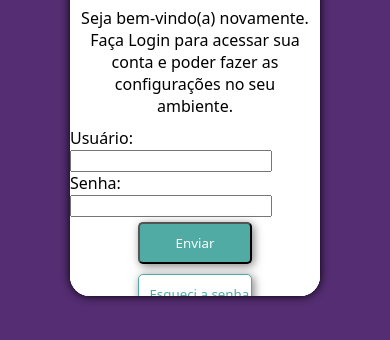
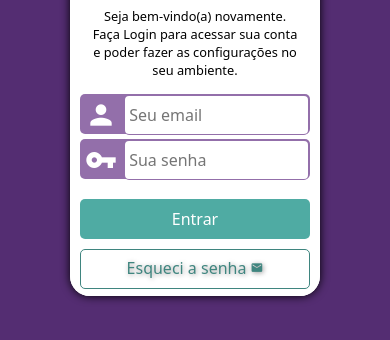
Before and after one commit to pauloprediger/Login, a plain HTML site: page index.html in a window 390 px wide. Shown: the part 376-716 px from the top of the page. Drawn offline with Linux system fonts and the light colour scheme; a web font is replaced by a local one.

Commit message:
media query update

```diff
--- a/estilos/media-query.css
+++ b/estilos/media-query.css
@@ -6,7 +6,7 @@
         width: 100vw;
     }
     section#id_login{
-        height: 50vh;
+        height: 55vh;
         width: 80vw;
     }
     div#imagem{
@@ -18,6 +18,11 @@
         float: right;
         width: 70%;
     }
+    #formulario  p{
+        padding-right: 20px;
+        padding-left: 20px;
+        font-size: 1.2em;
+    }
 }
 @media screen and (min-width: 992px){
     body{
@@ -25,16 +30,21 @@
         width: 100vw;
     }
     section#id_login{
-        height: 50vh;
+        height: 60vh;
         width: 60vw;
     }
     div#imagem{
-        float: left;
-        width: 4    0%;
+        float: right;
+        width: 40%;
         height: 100%;
     }
     #formulario{
-        float: right;
+        float: left;
         width: 60%;
     }
+    #formulario  p{
+        padding-right: 20px;
+        padding-left: 20px;
+        font-size: 1.2em;
+    }
 }
--- a/estilos/style.css
+++ b/estilos/style.css
@@ -32,13 +32,13 @@ section#id_login{
     position: relative;
     top: 50%;
     left: 50%;
-    transform: translate(-50%, -50%);
 
     background-color: white;
     overflow: hidden;
 
     transition: width 0.3s, heigth 0.3s;
     transition-timing-function: ease;
+    transform: translate(-50%, -50%);
 
 }
 div#imagem{
@@ -51,39 +51,83 @@ div#formulario{
     display: block;
     text-align: center;
 }
-#formulario >p{
-    padding: 10px;
+h2{
+    text-align: center;
+    margin-bottom: 10px;
+}
+#formulario  p{
+    padding-right: 20px;
+    padding-left: 20px;
+    font-size: 0.8em;
+}
+form div.campo{
+    background-color: #602c82ad;
+    display: block;
+    width: 100%;
+    height: 40px;
+    border-radius: 5px;
+    margin: 5px 0px;
+}
+div.campo > label{
+    display: none;
+}
+div.campo > i{
+    color: white;
+    font-size: 2em;
+    padding: 5px;
+    width: 40px;
+}
+div.campo > input{
+    font-size: 1em;
+    height: 100%;
+    border: 1px solid #602c82ad;
+    border-radius: 5px;
+    width: calc(100% - 45px);
+    padding: 4px;
+    transform:translateY(-10px);
+}
+div.campo > input:focus-within{
+    background-color: rgb(211, 211, 211, 0.6);
 }
 form{
     background-color: white;
-    text-align: justify;
+    text-align: left;
+    padding: 10px;
 }
-fieldset{
-    border: none;
-}
-h2{
-    text-align: center;
-}
-form > p{
-    background-color: white;
-}
-.buttom{
-    width: 29vw;
-    padding: 10px;
-    background-color: gray;
-    margin: 5px;
-    border-radius: 5px;
-    box-shadow: 2px 2px 10px rgba(0, 0, 0, 0.5);
-}
-#botoes{
-    text-align: center;
-}
-#enviar{
+form > input[type=submit]{
+    display: block;
+    font-size: 1em;
+    width: 100%;
+    height: 40px;
     background-color: #4FABA3;
     color: white;
+    border: none;
+    border-radius: 5px;
+    cursor: pointer;
+    margin-top: 20px
 }
-#reset{
+form > input[type=submit]:hover{
+    background-color: #3f857f;
+}
+form > a.botao{
+    margin-top: 10px;
+    padding-top: 7px;
+    display: block;
+    text-align: center;
+    font-size: 1em;
+    width: 100%;
+    height: 40px;
     background-color: white;
-    border: 1px solid #4FABA3;
-    color: #4FABA3;
+    border-radius: 5px;
+    text-decoration: none;
+    color: #3f857f;
+    border: 1px solid #3f857f;
+    text-shadow: 1px 1px 5px rgba(0, 0, 0, 0.4);
 }
+form > a.botao:hover{
+    background-color: #65d8ce;
+    color: white;
+}
+form > a.botao > i{
+    font-size: 0.8em;
+}
--- a/index.html
+++ b/index.html
@@ -8,6 +8,8 @@
     <link rel="shortcut icon" href="../favicon.ico" type="image/x-icon">
     <link rel="stylesheet" href="estilos/style.css">
     <link rel="stylesheet" href="estilos/media-query.css">
+    <link href="https://fonts.googleapis.com/icon?family=Material+Icons"
+      rel="stylesheet">
 </head>
 <body>
     <main>
@@ -18,20 +20,20 @@
                 <h2>Login</h2>
                 <p>Seja bem-vindo(a) novamente. Faça Login para acessar sua conta e poder fazer as configurações no seu ambiente.</p>
                 <form action="login.php" method="post" autocomplete="off">
-                    <fieldset>
-                        <p>
-                            <label for="id_user">Usuário: </label>
-                            <input type="text" name="user" id="id_user" required minlength="5">
-                            <br>
-                            <label for="id_password">Senha: </label>
-                            <input type="password" name="password" id="id_password" minlength="8" required>
-                        </p>
-                    </fieldset>
-                    <p id="botoes">
-                        <input id="enviar" class="buttom" type="submit" value="Enviar">
-                        <br>
-                        <input id="reset" class="buttom" type="reset" value="Esqueci a senha">
-                    </p>
+                    <div class="campo">
+                        <i class="material-icons">person</i>
+                        <input type="email" name="user" id="id_user" required autocomplete="email"  placeholder="Seu email" maxlength="30">
+                        <label for="id_user">Login</label>
+                    </div>
+                    <div class="campo">
+                        <i class="material-icons">vpn_key</i>
+                        <input type="password" name="password" id="id_password" minlength="8" maxlength="20" required placeholder="Sua senha" autocomplete="current-password">
+                        <label for="id_password">Senha </label>
+                    </div>
+                        <input type="submit" value="Entrar">
+                        <a  href="esqueci.html" class="botao">
+                            Esqueci a senha <i class="material-icons">mail</i>
+                        </a>
                 </form>
             </div>
         </section>
```
